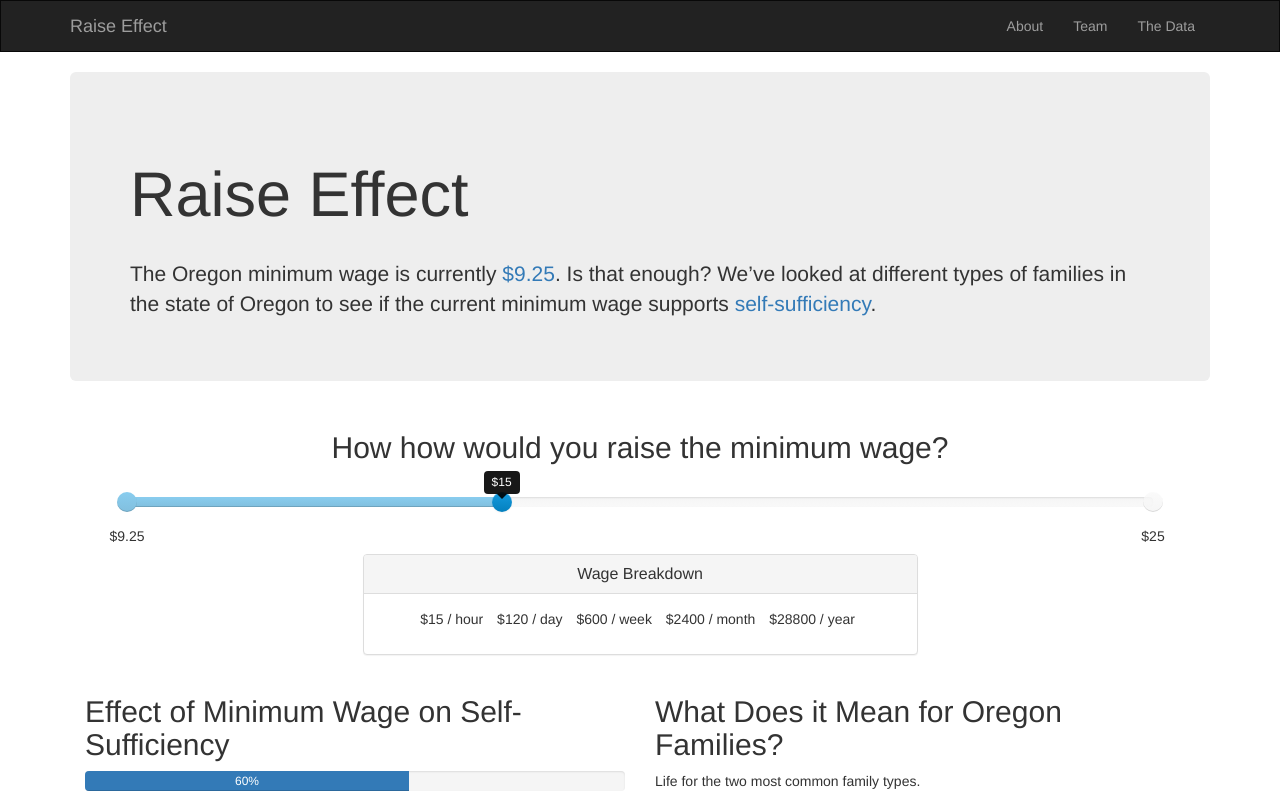
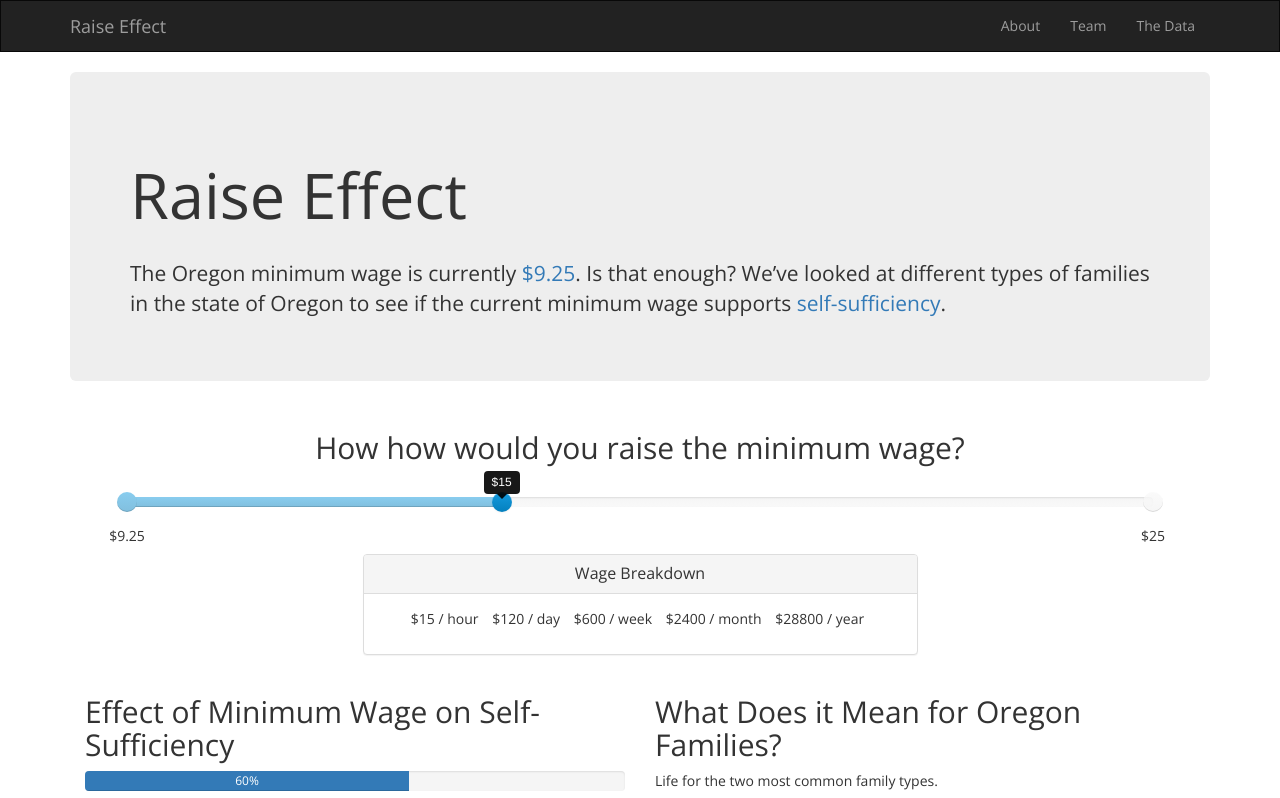
Before and after one commit to Jobs-Economy/prototypes, a website: page index.html in a window 1280 px wide. Shown: the top 798 px of the page. Drawn offline with nearby package versions, Linux system fonts and the light colour scheme.

Commit message:
Update font

```diff
--- a/index.html
+++ b/index.html
@@ -9,6 +9,7 @@
 
     <link rel="stylesheet" href="https://maxcdn.bootstrapcdn.com/bootstrap/3.3.5/css/bootstrap.min.css">
     <link rel="stylesheet" href="https://maxcdn.bootstrapcdn.com/font-awesome/4.4.0/css/font-awesome.min.css">
+    <link href='https://fonts.googleapis.com/css?family=Open+Sans:300,400' rel='stylesheet' type='text/css'>
     <link rel="stylesheet" href="css/bootstrap-slider.css">
     <link rel="stylesheet" href="css/style.css">
   </head>
--- a/sass/style.sass
+++ b/sass/style.sass
@@ -1,3 +1,8 @@
+html,
+body
+  font-family: "Open Sans", sans-serif
+  font-weight: 300
+
 .navbar
   border-radius: 0
   button
```
Also changed, not shown: css/style.css.
